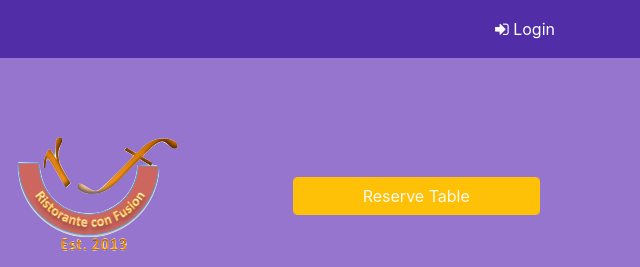
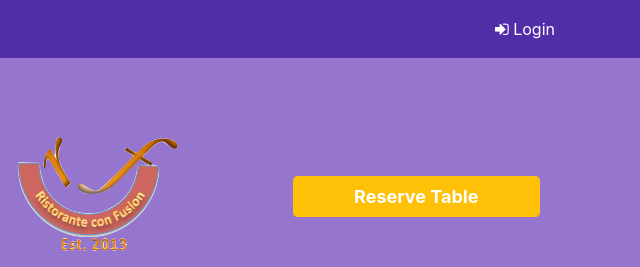
Before and after one commit to ricardo2roa/bootstrap-jquery, a website: page index.html in a window 1280 px wide. Shown: the top 267 px of the page, 640-1280 px from the left. Drawn offline with nearby package versions, Linux system fonts and the light colour scheme.

```diff
--- a/css/styles.scss
+++ b/css/styles.scss
@@ -92,3 +92,9 @@
     color: floralwhite;
   }
 }
+
+#btn-reserva{
+  color: white;
+  font-size: 18px;
+  font-weight: bolder;
+}
```
Also changed, not shown: about.html (+2 -0 lines), contactus.html (+2 -0 lines), index.html (+2 -0 lines), package.json (+15 -3 lines), css/styles.css, 2 other files.
